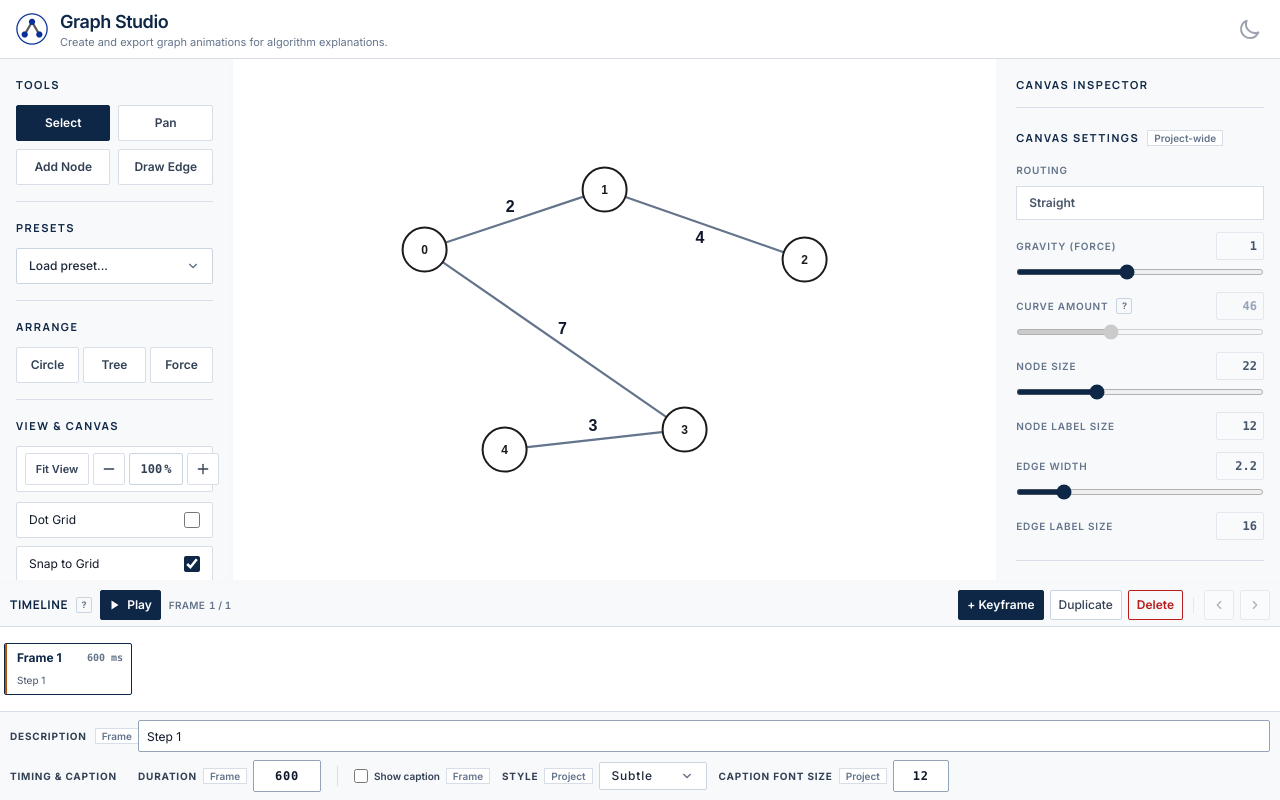
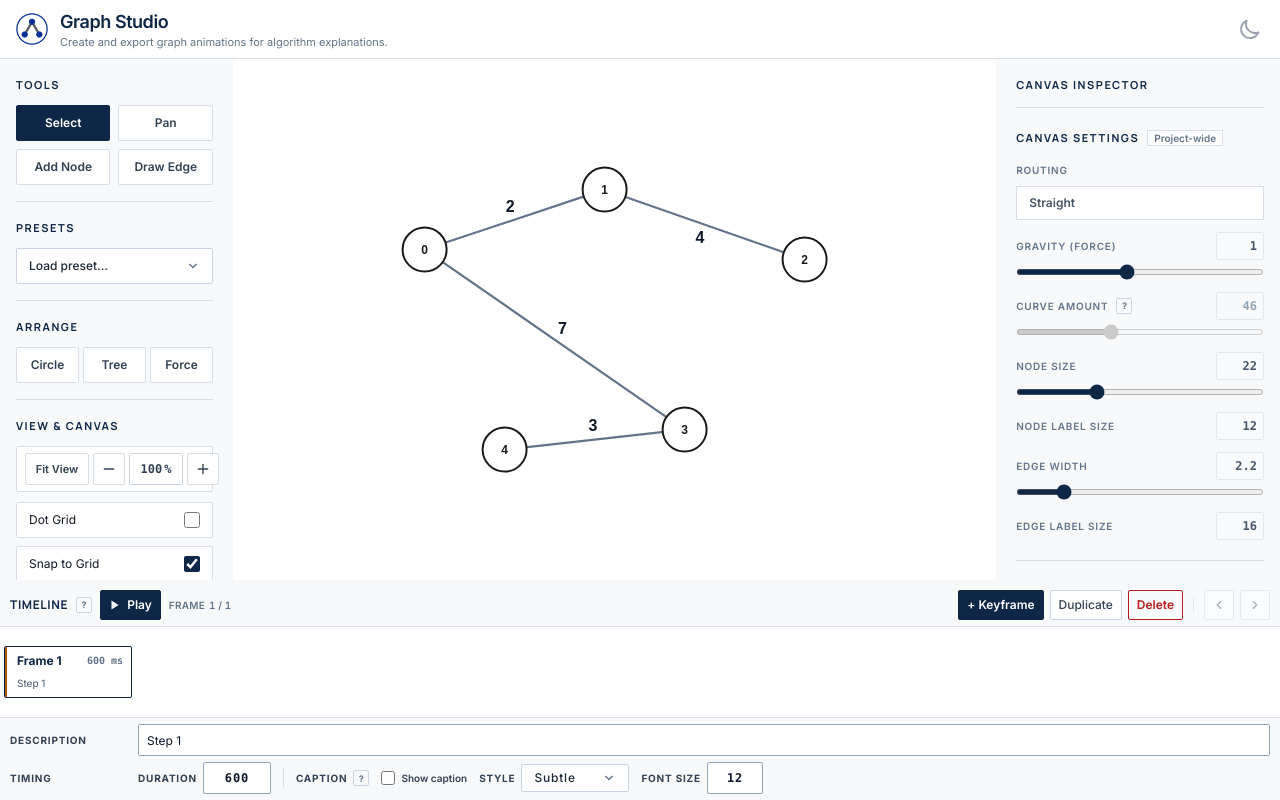
Before and after one commit to cpinitiative/graph-viz, a React (Vite) app: page / in a window 1280 px wide. Built offline with nearby package versions, Linux system fonts and the light colour scheme.

Commit message:
Calm Temporalism scope UI

```diff
--- a/src/components/visualizers/Graphs/GraphStudioVisualizer.jsx
+++ b/src/components/visualizers/Graphs/GraphStudioVisualizer.jsx
@@ -264,6 +264,7 @@ const GraphStudioVisualizer = ({ snapshot }) => {
     setSelectedObject,
     setSelectedNodeIds,
     clearSelection,
+    currentFrame,
   });
   const previousFrameRef = useRef(currentFrame);
   useEffect(() => {
--- a/src/components/visualizers/Graphs/graphStudio/LeftSidebar.jsx
+++ b/src/components/visualizers/Graphs/graphStudio/LeftSidebar.jsx
@@ -218,16 +218,20 @@ const LeftSidebar = ({
   isLegendEditorOpen = false,
   onOpenScript,
   onApplyPreset,
+  currentFrame = 0,
   onCenterView,
   zoomPercent,
   onZoomIn,
   onZoomOut,
   onZoomCommit,
 }) => {
+  const frameNumber = currentFrame + 1;
+  const addNodeHelpText = `Click canvas to add a node from Frame ${frameNumber} onward.`;
+  const drawEdgeHelpText = `Connect nodes to add an edge from Frame ${frameNumber} onward.`;
   const drawHelpText =
     drawFrom !== null && drawFrom !== undefined
-      ? `Source node ${drawFrom} selected. Click a target node.`
-      : 'Click a source node, then a target node.';
+      ? `Source node ${drawFrom} selected. ${drawEdgeHelpText}`
+      : drawEdgeHelpText;
   const legendPosition = CUSTOM_LEGEND_POSITIONS.includes(customLegend.position)
     ? customLegend.position
     : DEFAULT_CUSTOM_LEGEND.position;
@@ -269,7 +273,7 @@ const LeftSidebar = ({
         </div>
         {mode === 'add' && (
           <p className="text-[10px] leading-relaxed text-[#64748B] dark:text-[#94A3B8]">
-            Click the canvas to add a node.
+            {addNodeHelpText}
           </p>
         )}
         {mode === 'draw' && (
--- a/src/components/visualizers/Graphs/graphStudio/TimelinePanel.jsx
+++ b/src/components/visualizers/Graphs/graphStudio/TimelinePanel.jsx
@@ -22,8 +22,6 @@ const detailLabelClass =
   'shrink-0 text-[10px] font-bold uppercase tracking-[0.08em] text-[#334155] dark:text-[#CBD5E1]';
 const detailControlLabelClass =
   'flex shrink-0 items-center gap-1.5 whitespace-nowrap text-[10px] font-bold uppercase tracking-[0.08em] text-[#334155] dark:text-[#CBD5E1]';
-const scopeLabelClass =
-  'shrink-0 border border-[#D7DEE8] bg-[#FFFFFF] px-1.5 py-0.5 text-[10px] font-semibold normal-case leading-none tracking-normal text-[#64748B] dark:border-[#475569] dark:bg-[#111827] dark:text-[#CBD5E1]';
 const inlineActionButtonClass =
   'text-[10px] font-bold uppercase tracking-[0.04em] text-[#0F2747] underline-offset-2 hover:underline focus:outline-none focus-visible:ring-1 focus-visible:ring-[#0F2747] dark:text-[#BFDBFE] dark:focus-visible:ring-[#60A5FA]';
 const frameCardBaseClass =
@@ -31,12 +29,14 @@ const frameCardBaseClass =
 const selectedFrameCardClass = 'border-[#0F2747] dark:border-[#60A5FA]';
 const unselectedFrameCardClass =
   'border-[#D7DEE8] hover:border-[#94A3B8] hover:bg-[#F8F9FA] focus-visible:ring-1 focus-visible:ring-[#0F2747] focus-visible:ring-offset-1 focus-visible:ring-offset-[#FFFFFF] dark:border-[#334155] dark:hover:border-[#64748B] dark:hover:bg-[#233044] dark:focus-visible:ring-[#60A5FA] dark:focus-visible:ring-offset-[#0F172A]';
-const HELP_TOOLTIP_WIDTH = 276;
+const DEFAULT_HELP_TOOLTIP_WIDTH = 276;
 const HELP_TOOLTIP_ESTIMATED_HEIGHT = 78;
 const HELP_TOOLTIP_GUTTER = 12;
 const HELP_TOOLTIP_OFFSET = 6;
 const TIMELINE_HELP_TEXT =
-  'Frame edits affect the current frame. Project-wide settings affect all frames. New nodes and edges appear from this frame onward.';
+  'Frame edits affect the current frame. Project settings affect all frames. New nodes and edges appear from this frame onward.';
+const CAPTION_SCOPE_HELP_TEXT =
+  'Show caption is frame-specific. Caption appearance is project-wide.';
 
 const PauseIcon = () => (
   <svg width="12" height="12" viewBox="0 0 24 24" fill="currentColor">
@@ -83,12 +83,13 @@ const ChevronRightIcon = () => (
   </svg>
 );
 
-const ScopeLabel = ({ scope }) => {
-  if (!scope) return null;
-  return <span className={scopeLabelClass}>{scope}</span>;
-};
-
-const TimelineHelp = () => {
+const HelpTooltip = ({
+  label,
+  text,
+  testId,
+  width = DEFAULT_HELP_TOOLTIP_WIDTH,
+  estimatedHeight = HELP_TOOLTIP_ESTIMATED_HEIGHT,
+}) => {
   const tooltipId = useId();
   const buttonRef = useRef(null);
   const [tooltipPosition, setTooltipPosition] = useState(null);
@@ -99,15 +100,13 @@ const TimelineHelp = () => {
 
     const maxLeft = Math.max(
       HELP_TOOLTIP_GUTTER,
-      window.innerWidth - HELP_TOOLTIP_WIDTH - HELP_TOOLTIP_GUTTER
+      window.innerWidth - width - HELP_TOOLTIP_GUTTER
     );
     const left = Math.min(maxLeft, Math.max(HELP_TOOLTIP_GUTTER, bounds.left));
     const belowTop = bounds.bottom + HELP_TOOLTIP_OFFSET;
-    const aboveTop =
-      bounds.top - HELP_TOOLTIP_ESTIMATED_HEIGHT - HELP_TOOLTIP_OFFSET;
+    const aboveTop = bounds.top - estimatedHeight - HELP_TOOLTIP_OFFSET;
     const top =
-      belowTop + HELP_TOOLTIP_ESTIMATED_HEIGHT <=
-      window.innerHeight - HELP_TOOLTIP_GUTTER
+      belowTop + estimatedHeight <= window.innerHeight - HELP_TOOLTIP_GUTTER
         ? belowTop
         : Math.max(HELP_TOOLTIP_GUTTER, aboveTop);
 
@@ -121,7 +120,7 @@ const TimelineHelp = () => {
       <button
         ref={buttonRef}
         type="button"
-        aria-label="Timeline temporal model help"
+        aria-label={label}
         aria-describedby={tooltipId}
         className="flex h-4 w-4 items-center justify-center rounded-sm border border-[#CBD5E1] bg-transparent text-[9px] font-bold leading-none text-[#64748B] transition-colors hover:border-[#94A3B8] hover:text-[#334155] focus:outline-none focus-visible:ring-1 focus-visible:ring-[#0F2747] dark:border-[#475569] dark:text-[#94A3B8] dark:hover:text-[#E2E8F0] dark:focus-visible:ring-[#60A5FA]"
         onBlur={hideTooltip}
@@ -132,24 +131,43 @@ const TimelineHelp = () => {
         ?
       </button>
       <span id={tooltipId} className="sr-only">
-        {TIMELINE_HELP_TEXT}
+        {text}
       </span>
       {tooltipPosition && (
         <span
           role="tooltip"
-          className="pointer-events-none fixed z-50 w-[276px] border border-[#CBD5E1] bg-[#FFFFFF] p-2 text-[10px] font-medium normal-case leading-relaxed tracking-normal text-[#334155] shadow-[0_8px_24px_#0F172A1F] dark:border-[#475569] dark:bg-[#0F172A] dark:text-[#E2E8F0]"
-          data-testid="timeline-temporal-help-tooltip"
+          className="pointer-events-none fixed z-50 border border-[#CBD5E1] bg-[#FFFFFF] p-2 text-[10px] font-medium normal-case leading-relaxed tracking-normal text-[#334155] shadow-[0_8px_24px_#0F172A1F] dark:border-[#475569] dark:bg-[#0F172A] dark:text-[#E2E8F0]"
+          data-testid={testId}
           style={{
+            width: `${width}px`,
             left: `${tooltipPosition.left}px`,
             top: `${tooltipPosition.top}px`,
           }}
         >
-          {TIMELINE_HELP_TEXT}
+          {text}
         </span>
       )}
     </span>
   );
 };
+
+const TimelineHelp = () => (
+  <HelpTooltip
+    label="Timeline temporal model help"
+    text={TIMELINE_HELP_TEXT}
+    testId="timeline-temporal-help-tooltip"
+  />
+);
+
+const CaptionScopeHelp = () => (
+  <HelpTooltip
+    label="Caption scope help"
+    text={CAPTION_SCOPE_HELP_TEXT}
+    testId="caption-scope-help-tooltip"
+    width={244}
+    estimatedHeight={56}
+  />
+);
 
 const DurationInput = ({ durationMs, onCommit }) => {
   const normalizedDuration = Number.isFinite(Number(durationMs))
@@ -448,15 +466,12 @@ const TimelinePanel = ({
       </div>
 
       <div
-        className="flex-none border-t border-[#D7DEE8] bg-[#F8F9FA] px-2.5 py-2 dark:border-[#334155] dark:bg-[#111827]"
+        className="flex-none border-t border-[#D7DEE8] bg-[#F8F9FA] px-2.5 py-1.5 dark:border-[#334155] dark:bg-[#111827]"
         data-testid="frame-description-row"
       >
-        <div className="grid min-w-0 gap-2">
+        <div className="grid min-w-0 gap-1.5">
           <label className="grid min-w-0 grid-cols-1 gap-1.5 sm:grid-cols-[116px_minmax(0,1fr)] sm:items-center sm:gap-3">
-            <span className="flex items-center gap-2">
             <span className={detailLabelClass}>Description</span>
-              <ScopeLabel scope="Frame" />
-            </span>
             <input
               aria-label="Frame Description"
               value={steps[currentFrame]?.description ?? ''}
@@ -467,27 +482,25 @@ const TimelinePanel = ({
               placeholder="Enter a description for this frame..."
             />
           </label>
-          <div className="grid min-w-0 grid-cols-1 gap-1.5 lg:grid-cols-[116px_minmax(0,1fr)] lg:items-center lg:gap-3">
-            <div className={detailLabelClass}>Timing &amp; Caption</div>
           <div
-              className="flex min-w-0 flex-wrap items-center gap-x-4 gap-y-2"
+            className="grid min-w-0 grid-cols-1 gap-1.5 lg:grid-cols-[116px_minmax(0,1fr)] lg:items-center lg:gap-3"
             data-testid="frame-detail-controls"
           >
-              <div className="flex shrink-0 items-center gap-2">
+            <div className={detailLabelClass}>Timing</div>
+            <div className="flex min-w-0 flex-wrap items-center gap-x-3 gap-y-2">
               <label className={detailControlLabelClass}>
                 <span>Duration</span>
-                  <ScopeLabel scope="Frame" />
                 <DurationInput
                   key={`${steps[currentFrame]?.id ?? currentFrame}-${steps[currentFrame]?.durationMs ?? 600}`}
                   durationMs={steps[currentFrame]?.durationMs ?? 600}
-                    onCommit={value =>
-                      onStepDurationChange(currentFrame, value)
-                    }
+                  onCommit={value => onStepDurationChange(currentFrame, value)}
                 />
               </label>
+              <div className="hidden h-5 w-px bg-[#D7DEE8] dark:bg-[#334155] sm:block" />
+              <div className="flex min-w-0 items-center gap-1.5">
+                <span className={detailLabelClass}>Caption</span>
+                <CaptionScopeHelp />
               </div>
-              <div className="h-5 w-px bg-[#D7DEE8] dark:bg-[#334155]" />
-              <div className="flex min-w-0 flex-wrap items-center gap-x-3 gap-y-2">
               <label className="flex shrink-0 cursor-pointer items-center gap-1.5 whitespace-nowrap text-[10px] font-semibold text-[#334155] dark:text-[#CBD5E1]">
                 <input
                   aria-label="Show caption"
@@ -500,7 +513,6 @@ const TimelinePanel = ({
                   type="checkbox"
                 />
                 <span>Show caption</span>
-                  <ScopeLabel scope="Frame" />
               </label>
               {hasCaptionVisibleOverride && (
                 <span className="flex shrink-0 items-center gap-2">
@@ -518,7 +530,6 @@ const TimelinePanel = ({
               )}
               <label className={detailControlLabelClass}>
                 <span>Style</span>
-                  <ScopeLabel scope="Project" />
                 <NativeSelect
                   aria-label="Caption Style"
                   data-testid="caption-style-select"
@@ -537,8 +548,7 @@ const TimelinePanel = ({
                 </NativeSelect>
               </label>
               <label className={detailControlLabelClass}>
-                  <span>Caption Font Size</span>
-                  <ScopeLabel scope="Project" />
+                <span>Font size</span>
                 <CaptionFontSizeInput
                   key={captionFontSize}
                   value={captionFontSize}
@@ -550,7 +560,6 @@ const TimelinePanel = ({
         </div>
       </div>
     </div>
-    </div>
   );
 };
 
```
Also changed, not shown: src/components/visualizers/Graphs/graphStudio/hooks/useGraphStudioCanvasHandlers.js (+26 -8 lines), 1 other file (tests, documents, lock files or other folders). Lines whose indentation alone changed are shown as unchanged.
